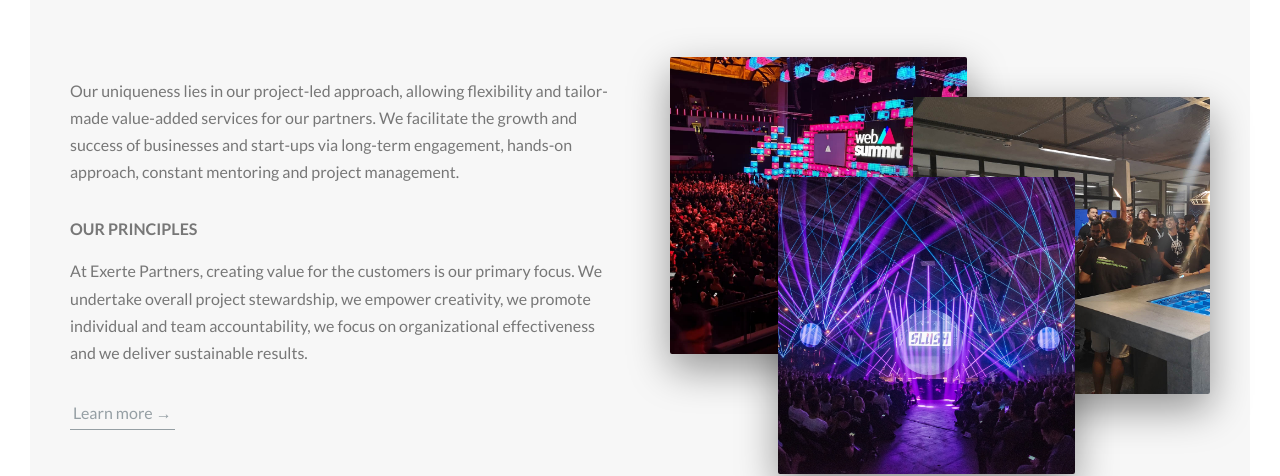
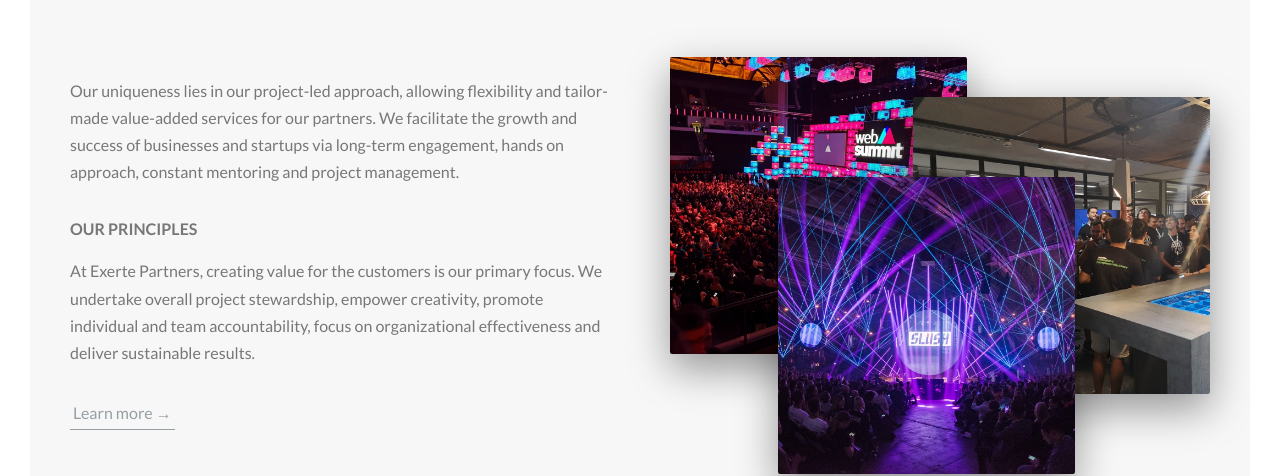
Before and after one commit to mostmojo/exerte, a website: page index.html in a window 1280 px wide. Shown: the part 943-1419 px from the top of the page. Drawn offline with Linux system fonts and the light colour scheme.

Commit message:
Fix typos

```diff
--- a/index.html
+++ b/index.html
@@ -86,13 +86,13 @@
               Building your sailing life in one place
             </h3> -->
             <p class="paragraph">
-				Our uniqueness lies in our project-led approach, allowing flexibility and tailor-made value-added services for our partners. We facilitate the growth and success of businesses and start-ups via long-term engagement, hands-on approach, constant mentoring and project management.
+				Our uniqueness lies in our project-led approach, allowing flexibility and tailor-made value-added services for our partners. We facilitate the growth and success of businesses and startups via long-term engagement, hands on approach, constant mentoring and project management.
             </p>
             <h3 class="heading-tertiary u-margin-bottom-small">
 				Our principles
             </h3>
             <p class="paragraph">
-				At Exerte Partners, creating value for the customers is our primary focus. We undertake overall project stewardship, we empower creativity, we promote individual and team accountability, we focus on organizational effectiveness and we deliver sustainable results.
+				At Exerte Partners, creating value for the customers is our primary focus. We undertake overall project stewardship, empower creativity, promote individual and team accountability, focus on organizational effectiveness and deliver sustainable results.
             </p>
 
             <a href="#section-tours" class="btn-text">Learn more &rarr;</a>
```
